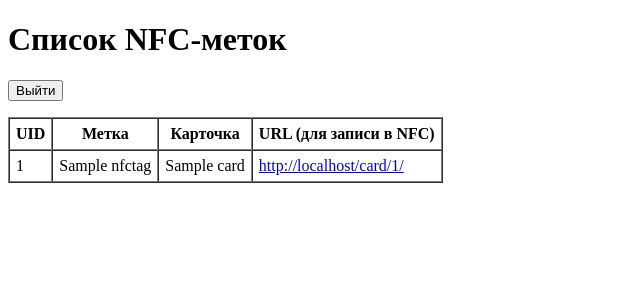
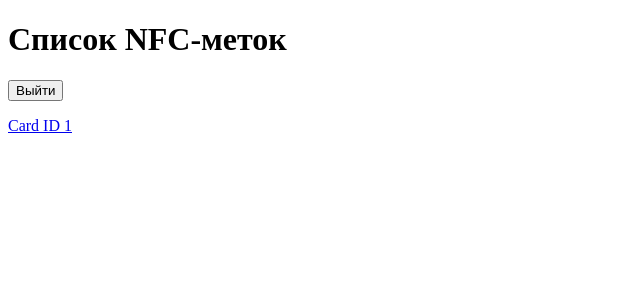
Before and after one commit to neBalcony/garden_info, a Django app: page / in a window 1280 px wide. Shown: the top 300 px of the page, without its empty margins (0-640 px from the left). Run offline with Django 5.2, Linux system fonts and the light colour scheme; a user stored in the database is signed in; tables that the repository leaves empty hold one stand-in row (values such as "Sample post").

Commit message:
remove model NFCTaf

```diff
--- a/garden/admin.py
+++ b/garden/admin.py
@@ -1,5 +1,4 @@
 from django.contrib import admin
-from .models import Card, NFCTag
+from .models import Card
 
 admin.site.register(Card)
-admin.site.register(NFCTag)
--- a/garden/models.py
+++ b/garden/models.py
@@ -1,19 +1,10 @@
 from django.db import models
 
 class Card(models.Model):
-    title = models.CharField(max_length=200)
     content = models.TextField(blank=True)
     created_at = models.DateTimeField(auto_now_add=True)
     updated_at = models.DateTimeField(auto_now=True)
 
 
     def __str__(self):
-        return self.title
-
-class NFCTag(models.Model):
-    uid = models.AutoField(primary_key=True)
-    title = models.CharField(max_length=200, blank=True)
-    card = models.ForeignKey(Card, on_delete=models.CASCADE, related_name='nfc_tags')
-
-    def __str__(self):
-        return f"{self.card.title}"
+        return str(self.id)
--- a/garden/templates/tags_list.html
+++ b/garden/templates/tags_list.html
@@ -16,28 +16,14 @@
     <button type="submit">Выйти</button>
 </form>
     </p>
+        {% for card in cards %}
 
-    <table border="1" cellpadding="6" cellspacing="0">
-        <tr>
-            <th>UID</th>
-            <th>Метка</th>
-            <th>Карточка</th>
-            <th>URL (для записи в NFC)</th>
-        </tr>
-
-        {% for tag in tags %}
-        <tr>
-            <td>{{ tag.uid }}</td>
-            <td>{{ tag.title }}</td>
-            <td>{{ tag.card.title }}</td>
-            <td>
-                <a href="{{ request.scheme }}://{{ request.get_host }}{% url 'card_detail' id=tag.card.id %}">
-                    {{ request.scheme }}://{{ request.get_host }}{% url 'card_detail' id=tag.card.id %}
-                </a>
-            </td>
-        </tr>
+        <a href="{{ request.scheme }}://{{ request.get_host }}{% url 'card_detail' id=card.id %}">
+           Card ID {{card.id}}
+        </a>
+        <br>
+        {% comment %} TODO: Delete <br> after styles are set {% endcomment %}
         {% endfor %}
-    </table>
 </body>
 
 </html>
--- a/garden/views.py
+++ b/garden/views.py
@@ -1,24 +1,20 @@
-from django.shortcuts import render, get_object_or_404, redirect
-from django.contrib.auth.decorators import login_required, user_passes_test
-from .models import Card, NFCTag
-from .forms import CardForm, NFCTagForm
+from django.shortcuts import render, get_object_or_404
+from django.contrib.auth.decorators import login_required
+from .models import Card
 
 @login_required
 def tags_list(request):
-    tags = NFCTag.objects.select_related('card').all()
-    return render(request, 'tags_list.html', {'tags': tags})
+    cards = Card.objects.all()
+    return render(request, 'tags_list.html', {'cards': cards})
 
 
 @login_required
 def card_detail(request, id):
     card = get_object_or_404(Card, id=id)
-    tag = card.nfc_tags.first()
 
     if request.method == 'POST':
         content = request.POST.get('card_content')
         card.content = content
         card.save()
-    else:
-        form = CardForm(instance=card)
 
-    return render(request, 'card_detail.html', {'card': card, 'tag': tag})
+    return render(request, 'card_detail.html', {'card': card})
```
Also changed, not shown: garden/forms.py (deleted, +0 -12 lines).
